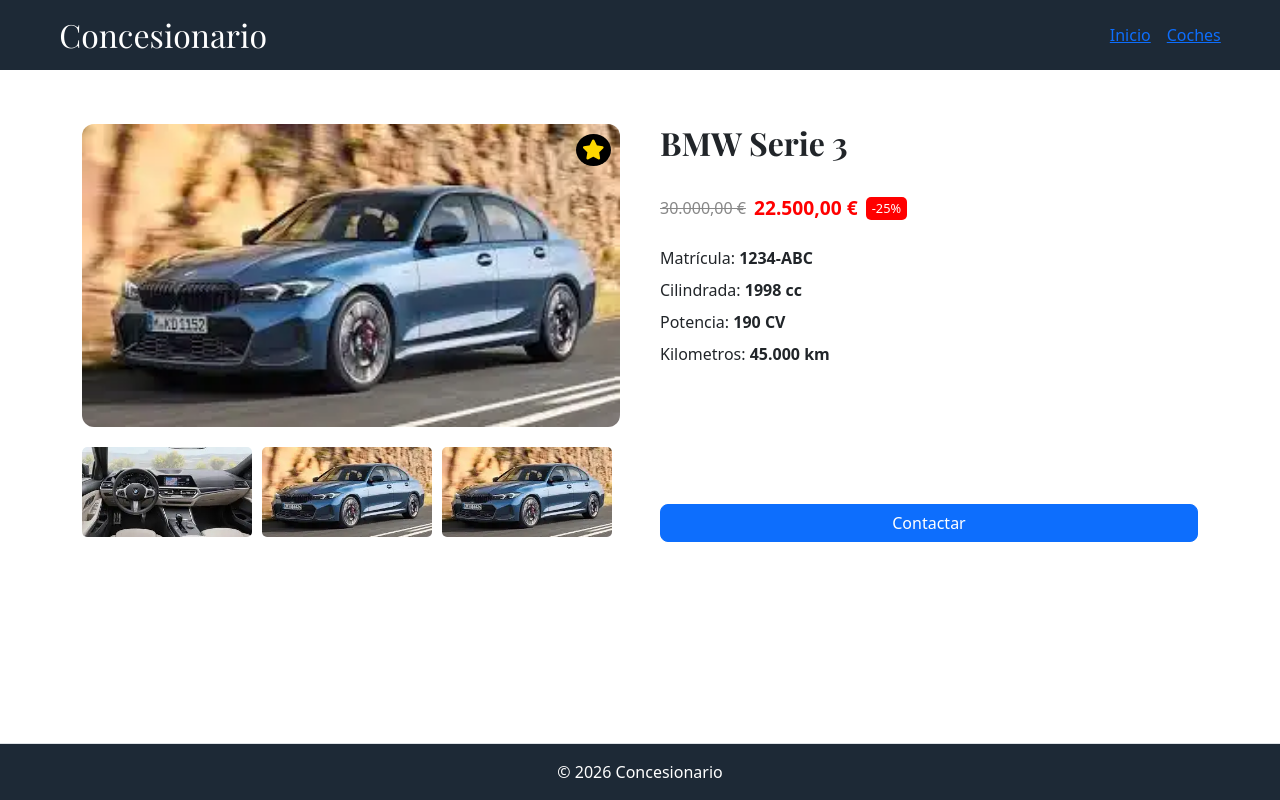
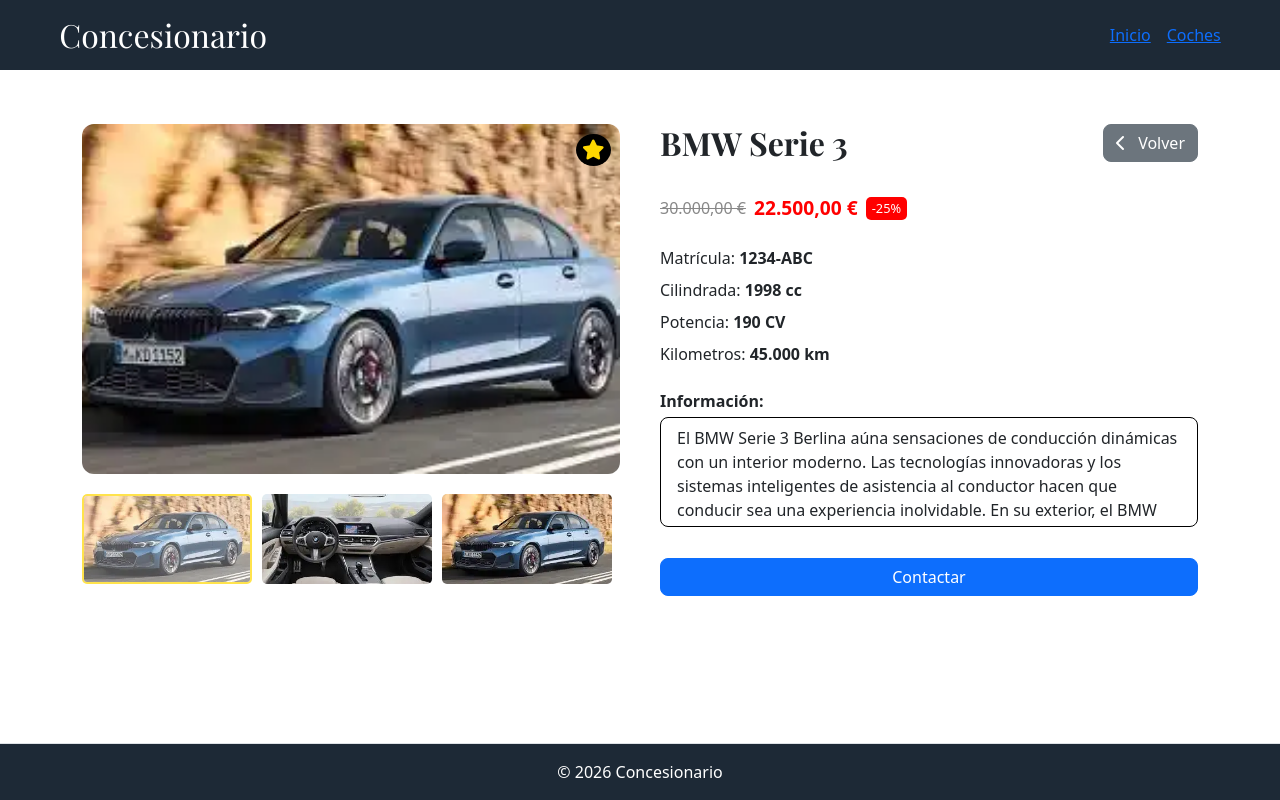
Before and after one commit to JavierGavidia/Concesionario, a React (Vite) app in the folder client/: page /coches/1 in a window 1280 px wide. Built offline with nearby package versions, Linux system fonts and the light colour scheme.

Commit message:
Comienzo de integración del proyecto con el back NodeJS, express y mySQL

```diff
--- /dev/null
+++ b/client/src/components/ui/BackButton.jsx
@@ -0,0 +1,23 @@
+import { useNavigate } from "react-router-dom";
+
+/* Botón reutilizable para volver atrás en el historial */
+function BackButton({ label = "Volver", className="" }) {
+    const navigate = useNavigate();
+
+    const handleBack = () => {
+        if(window.history.length > 1){
+            navigate(-1); // Vuelve a la página anterior si tenemos historial (lo normal)
+        } else {
+            navigate("/"); // Volvemos a la home
+        }
+
+    }
+
+    return (
+        <button className={`btn btn-secondary ${className}`} onClick={handleBack}>
+            <i className="fa-solid fa-chevron-left me-2"></i> {label}
+        </button>
+    );
+}
+
+export default BackButton;
--- a/client/src/pages/coches/CocheDetallePage.jsx
+++ b/client/src/pages/coches/CocheDetallePage.jsx
@@ -3,6 +3,8 @@
 import { getCoches } from "../../sevices/cochesService";
 
 import Price from "../../components/ui/Price";
+
+import BackButton from "../../components/ui/BackButton";
 
 function CocheDetallePage() {
     const { id } = useParams(); // Obtenemos el id de la URL
@@ -11,7 +13,19 @@
     // Estado para la imágen principal
     const [imagenPrincipal, setImagenPrincipal] = useState("");
 
+    // Animación al cambiar de imagen principal
+    const [isFading, setIsFading] = useState(false);
 
+    const cambiarImagen = (img) => {
+        //Activamos fade out
+        setIsFading(true);
+
+        // Esperamos a que termine fade
+        setTimeout(() => {
+            setImagenPrincipal(img);
+            setIsFading(false); // fade in
+        }, 200);
+    };
 
     useEffect(() => {
         const cargarCoche = async () => {
@@ -37,9 +51,13 @@
     if (!coche) return <p>Cargando coche...</p>
 
     // Filtramos la imagen principal para que no aparezca en el carousel
-    const miniaturas = coche.imagenes.filter(img => img !== imagenPrincipal);
+    // const miniaturas = coche.imagenes.filter(img => img !== imagenPrincipal);
+
+    // Aparecen todas las miniaturas
+    const miniaturas = coche.imagenes;
 
     return (
+        <>
             <div className="coche-detalle">
 
                 <div className="coche-detalle__img">
@@ -50,8 +68,15 @@
                             <i className="fa-solid fa-star estrella-icon"></i>
                         )}
 
-                    <img src={imagenPrincipal} alt={`Imagen del ${coche.marca} ${coche.modelo}`} />
+                        <img
+                            src={imagenPrincipal}
+                            alt={`Imagen del ${coche.marca} ${coche.modelo}`}
+                            // className={`img-fluid ${isFading ? "fade-out" : "fade-in"}`}
+                            className={isFading ? "fade-out" : "fade-in"}
+                        />
                     </div>
+
+                    {/*  */}
 
                     {/* Carrousel de miniaturas */}
                     <div className="carousel-miniaturas">
@@ -60,14 +85,17 @@
                                 key={index}
                                 src={img}
                                 alt={`Imagen ${coche.marca} ${coche.modelo} ${index + 1}`}
-                            className="miniatura"
-                            onClick={() => setImagenPrincipal(img)} // Al clicar la onemos como principal
+                                className={`miniatura ${img === imagenPrincipal ? "active" : ""}`}
+                                onClick={() => cambiarImagen(img)} // Al clicar la ponemos como principal
                             />
                         ))}
                     </div>
                 </div>
 
                 <div className="coche-detalle__info">
+
+                    <BackButton className="mb-3 btn-back" />
+
                     <h1>{coche.marca} {coche.modelo}</h1>
 
                     <Price coche={coche}></Price>
@@ -79,14 +107,16 @@
                         <p>Kilometros: <strong>{coche.km}</strong></p>
                     </div>
 
+                    <div className="">
+                        <span><strong>Información:</strong></span>
+                        <p className="info-txt">{coche.info}</p>
+                    </div>
                     <button className="btn btn-primary mt-auto">
                         Contactar
                     </button>
                 </div>
-
-
-
             </div>
+        </>
     );
 }
 
--- a/client/src/sevices/cochesService.js
+++ b/client/src/sevices/cochesService.js
@@ -23,7 +23,8 @@
             matricula: "1234-ABC",
             cilindrada: "1998 cc",
             potencia: "190 CV",
-            km: "45.000 km"
+            km: "45.000 km",
+            info: "El BMW Serie 3 Berlina aúna sensaciones de conducción dinámicas con un interior moderno. Las tecnologías innovadoras y los sistemas inteligentes de asistencia al conductor hacen que conducir sea una experiencia inolvidable. En su exterior, el BMW Serie 3 Berlina se presenta deportivo y elegante. El interior de ha actualizado para ofrecer el máximo confort y un manejo intuitivo. Descubre toda la gama del BMW Serie 3 Berlina, sus opciones de equipamiento, los datos técnicos y las distintas opciones de financiación y renting."
         },
         {
             id: 2,
@@ -44,7 +45,8 @@
             matricula: "5678-DEF",
             cilindrada: "1968 cc",
             potencia: "150 CV",
-            km: "60.000 km"
+            km: "60.000 km",
+            info: "Este es el texto de información del coche."
         },
         {
             id: 3,
@@ -66,7 +68,8 @@
             matricula: "9012-GHI",
             cilindrada: "2143 cc",
             potencia: "170 CV",
-            km: "30.000 km"
+            km: "30.000 km",
+            info: "Este es el texto de información del coche."
         },
         {
             id: 4,
@@ -87,7 +90,8 @@
             matricula: "3456-JKL",
             cilindrada: "1999 cc",
             potencia: "140 CV",
-            km: "80.000 km"
+            km: "80.000 km",
+            info: "Este es el texto de información del coche."
         },
         {
             id: 5,
@@ -108,7 +112,8 @@
             matricula: "7890-MNO",
             cilindrada: "1333 cc",
             potencia: "160 CV",
-            km: "10.000 km"
+            km: "10.000 km",
+            info: "Este es el texto de información del coche."
         }
     ];
 };
--- a/client/src/styles/components/_components.scss
+++ b/client/src/styles/components/_components.scss
@@ -59,3 +59,12 @@
         }
     }
 }
+
+// Boton Volver
+.btn-back{
+    position: absolute;
+    top: 0;
+    right: 0;
+    margin: 0;
+    width: max-content;
+}
--- a/client/src/styles/pages/_detalle.scss
+++ b/client/src/styles/pages/_detalle.scss
@@ -21,15 +21,29 @@
 
     .imagen-principal {
         width: 100%;
-        height: auto;
+        height: 350px;
         position: relative;
         cursor: default;
-        transition: transform 0.2s;
+        border-radius: 12px;
+        overflow: hidden;
 
         img {
+            display: block;
             width: 100%;
-            border-radius: 12px;
+            height: 100%;
             object-fit: cover;
+
+            transition: opacity 0.2s ease, transform 0.2s ease;
+
+            &.fade-out{
+                opacity: 0;
+                transform: scale(0.98);
+            }
+
+            &.fade-in{
+                opacity: 1;
+                transform: scale(1);
+            }
         }
 
         &:hover{
@@ -75,12 +89,20 @@
             &:hover{
                 transform: scale(1.05);
             }
+
+            &.active{
+                cursor: initial;
+                pointer-events: none;
+                border: 2px solid gold;
+                opacity: 0.7;
+            }
         }
     }
 
 }
 
 .coche-detalle__info {
+    position: relative;
     height: 100%;
     display: flex;
     flex-direction: column;
@@ -97,6 +119,16 @@
             margin-bottom: .5rem;
         }
     }
+
+    .info-txt{
+        width: 100%;
+        height: 110px;
+        padding: .5rem 1rem;
+        border: 1px solid black;
+        border-radius: 8px;
+        margin: .3rem 0 1rem;
+        overflow-y: auto;
+    }
 }
 
 .coche-detalle__img,
```
Also changed, not shown: client/public/images/img_coches/bmw/serie3_04.jpg, client/src/styles/main.css, 1 other file (tests, documents, lock files or other folders). Lines whose indentation alone changed are shown as unchanged.
